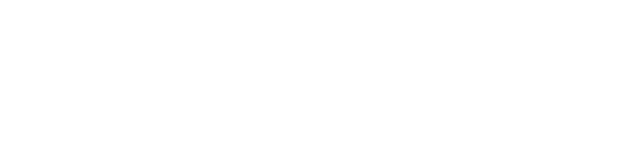
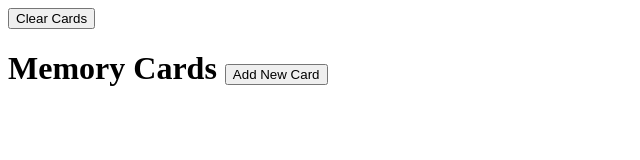
Before and after one commit to tabassum2507/MemoryCards, a plain HTML site: page index.html in a window 1280 px wide. Shown: the whole page, without its empty margins (0-640 px from the left). Drawn offline with Linux system fonts and the light colour scheme.

Commit message:
button added

```diff
--- a/index.html
+++ b/index.html
@@ -8,6 +8,17 @@
     <title>Memory Cards</title>
 </head>
 <body>
+     <button id="clear" class="clear btn">
+      <i class="fas fa-trash"></i> Clear Cards
+    </button>
+
+    <h1>
+      Memory Cards
+      <button id="show" class="btn btn-small">
+        <i class="fas fa-plus"></i> Add New Card
+      </button>
+    </h1>
+
 
     <script src="script.js"></script>
 
```
